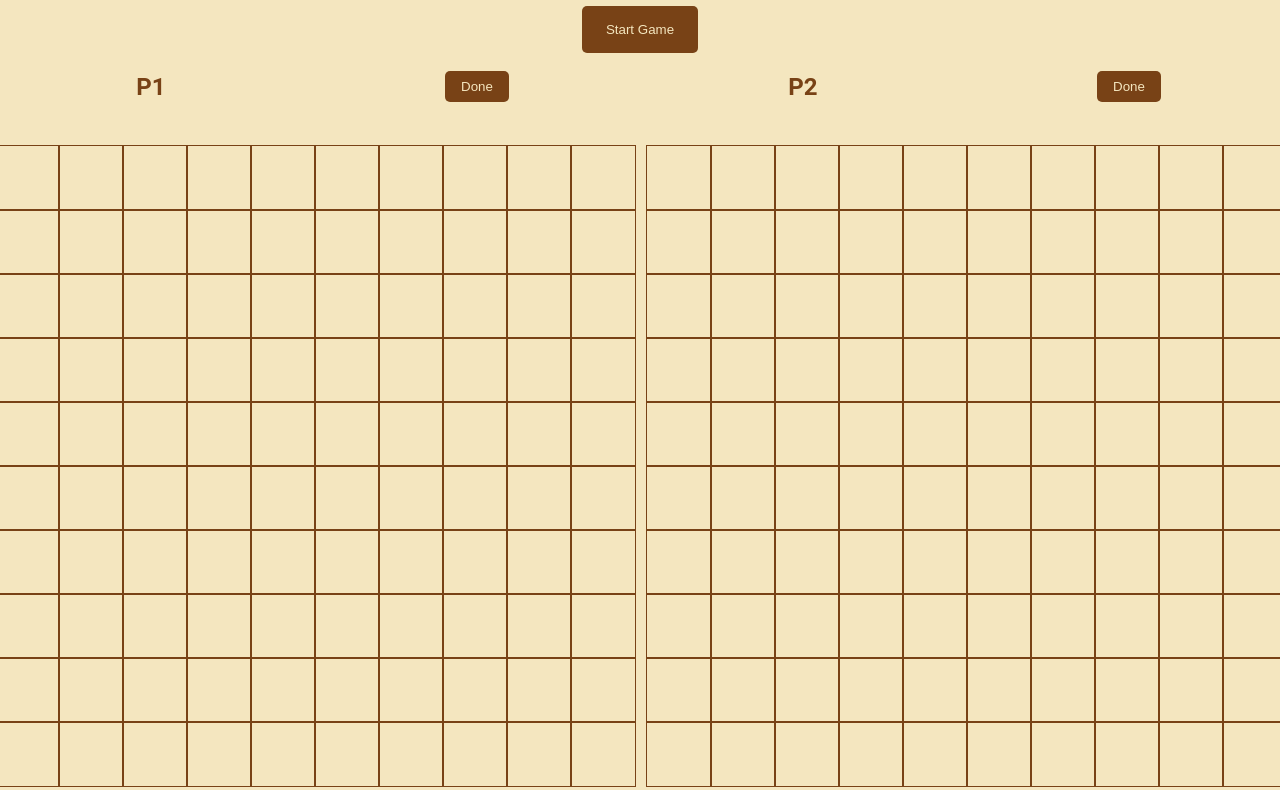
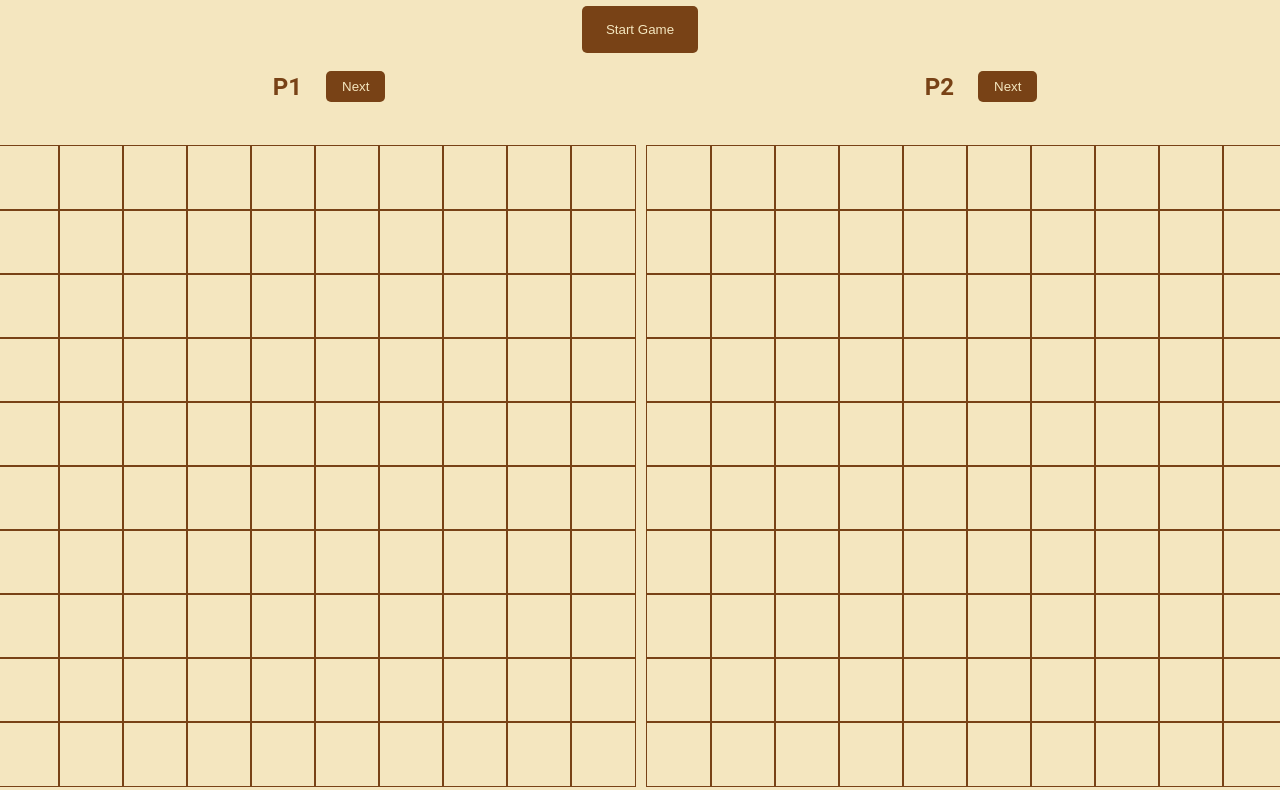
Before and after one commit to ftrbnd/odin-battleship, a plain HTML site: page index.html in a window 1280 px wide. Shown: the part 75-865 px from the top of the page. Drawn offline with Linux system fonts and the light colour scheme.

```diff
--- a/index.html
+++ b/index.html
@@ -16,13 +16,13 @@
     <div class="boards">
         <div class="playerone">
             <h2>Player 1</h2>
-            <button>Done</button>
+            <button>Next</button>
             <div id="enemy1"></div>
             <div id="board1"></div>
         </div>
         <div class="playertwo">
             <h2>Player 2</h2>
-            <button>Done</button>
+            <button>Next</button>
             <div id="enemy2"></div>
             <div id="board2"></div>
         </div>
--- a/style.css
+++ b/style.css
@@ -53,6 +53,17 @@
 .playerone h2, .playertwo h2 {
     grid-column: 1;
     grid-row: 1;
+
+    justify-self: end;
+}
+
+h2:hover {
+    cursor: pointer;
+    filter: brightness(1.5);
+}
+
+h2:active {
+    filter: brightness(0.75);
 }
 
 .playerone button, .playertwo button {
@@ -60,6 +71,7 @@
     grid-row: 1;
 
     align-self: center;
+    justify-self: start;
 }
 
 #enemy1, #enemy2 {
```
Also changed, not shown: main.js (+1 -1 lines).
